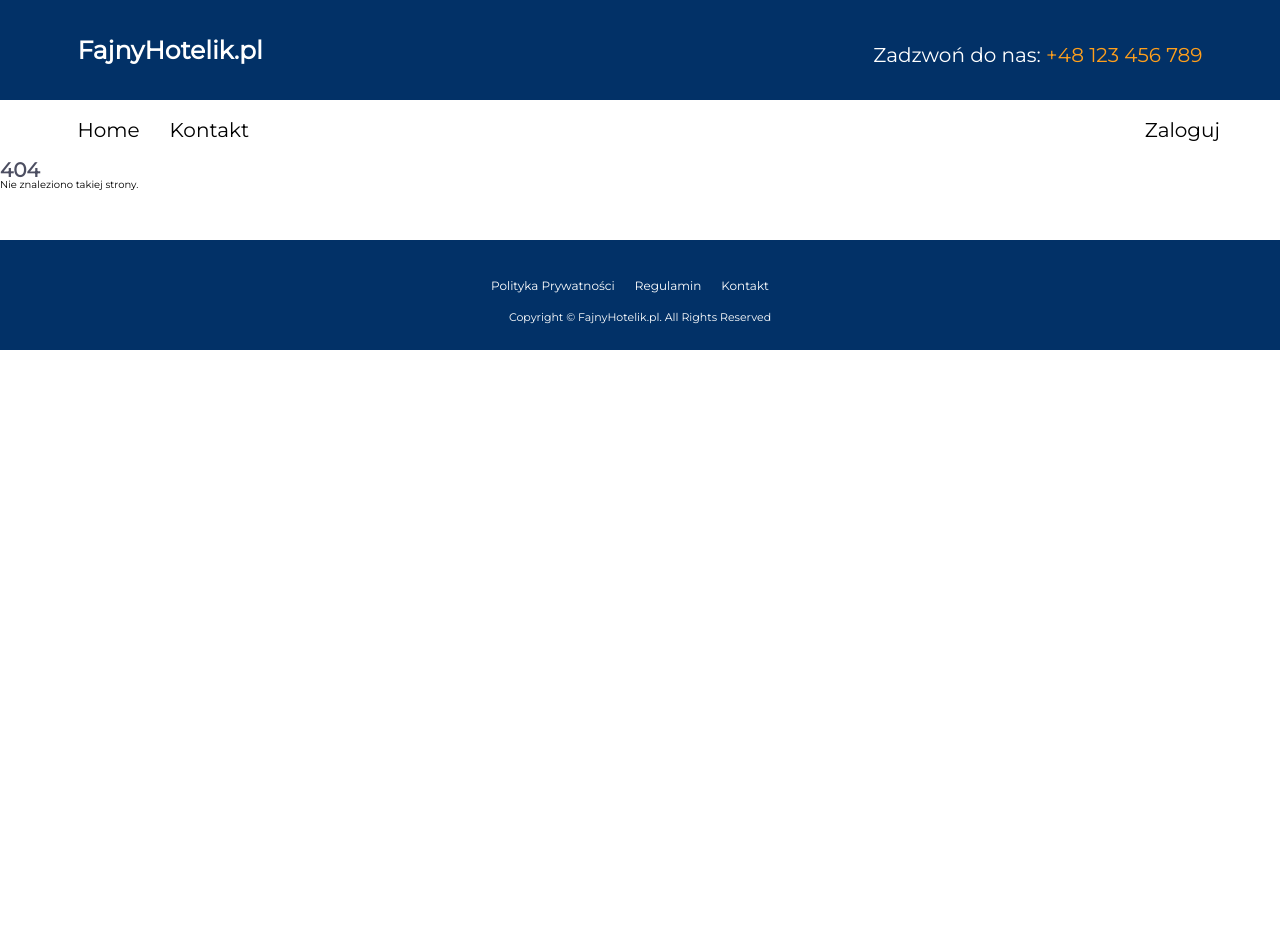
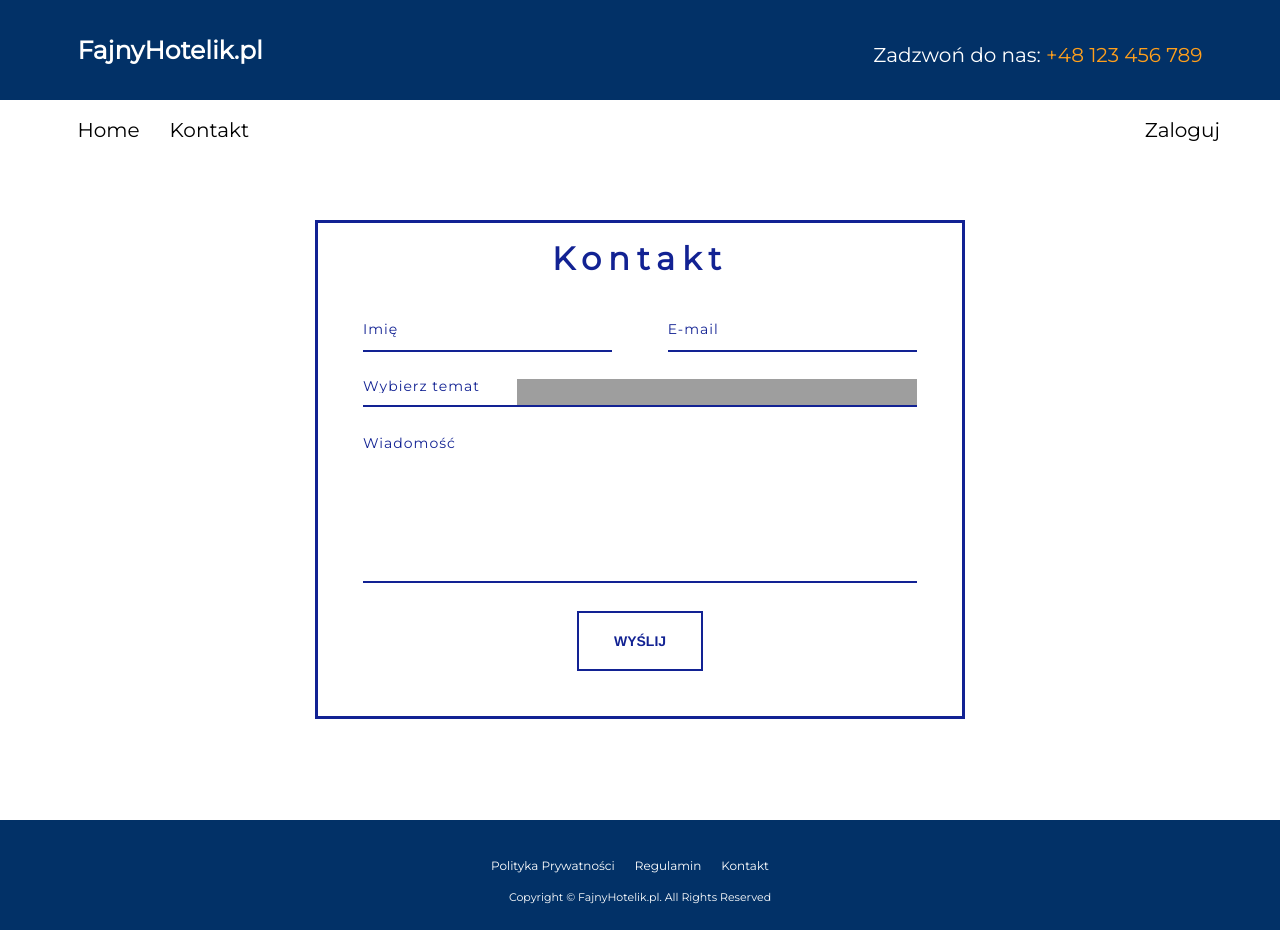
Before and after one commit to MrWhiteX/Hotels-App, a React (Create React App) app: page /kontakt in a window 1280 px wide. Before the commit this address had no page. Before the commit the page ends 800 px from the top, so only its background shows below. Built offline with nearby package versions, Linux system fonts and the light colour scheme; grey boxes are pictures that could not be loaded.

Commit message:
Create contact component

```diff
--- a/src/App.js
+++ b/src/App.js
@@ -19,6 +19,7 @@ import AuthenticatedRoute from "./hoc/AuthenticatedRoute";
 import AddHotel from "./pages/Profile/MyHotels/AddHotel/AddHotel";
 import EditHotel from "./pages/Profile/MyHotels/EditHotel/EditHotel";
 import Register from "./pages/Auth/Register/Register";
+import Contact from "./components/Contact/Contact";
 
 const Profile = lazy(() => import("./pages/Profile/Profile"));
 
@@ -58,6 +59,7 @@ function App() {
                 <AuthenticatedRoute path="/profil" component={Profile} />
                 <Route path="/hotele/:id" component={SingleHotel} />
                 <Route path="/wyszukaj/:term?" component={Search} />
+                <Route path="/kontakt" component={Contact} />
                 <Route path="/zaloguj" component={Login} />
                 <Route path="/zarejestruj" component={Register} />
                 <Route exact={true} path="/">
--- a/src/App.scss
+++ b/src/App.scss
@@ -12,6 +12,7 @@
 @import "./components//scss/login";
 @import "./components//scss/addhotel";
 @import "./components//scss/singlehotel";
+@import "./components//scss/contact";
 
 html {
   font-size: 10px;
--- /dev/null
+++ b/src/components/Contact/Contact.js
@@ -0,0 +1,64 @@
+import React from "react";
+
+const Contact = () => {
+  const handleSubmit = (e) => {
+    e.preventDefault();
+  };
+
+  return (
+    <div className="contact">
+      <div id="container">
+        <h2>Kontakt</h2>
+        <form onSubmit={handleSubmit}>
+          <div className="name">
+            <input
+              type="text"
+              placeholder="Imię"
+              name="name"
+              id="name_input"
+              required
+            />
+          </div>
+          <div className="email">
+            <input
+              type="email"
+              placeholder="E-mail"
+              name="email"
+              id="email_input"
+              required
+            />
+          </div>
+          <div className="subject">
+            <select
+              placeholder="subject line"
+              name="subject"
+              id="subject_input"
+              required
+            >
+              <option disabled hidden selected>
+                Wybierz temat
+              </option>
+              <option>Sprawy Ogólne</option>
+              <option>Sprawy Techniczne</option>
+            </select>
+          </div>
+          <div className="message">
+            <textarea
+              name="message"
+              placeholder="Wiadomość"
+              id="message_input"
+              cols="30"
+              rows="5"
+              required
+            ></textarea>
+          </div>
+          <div className="submit">
+            <input type="submit" value="Wyślij" id="form_button" />
+          </div>
+        </form>
+      </div>
+    </div>
+  );
+};
+
+export default Contact;
--- a/src/components/Footer/Footer.js
+++ b/src/components/Footer/Footer.js
@@ -1,4 +1,5 @@
 import React from "react";
+import { Link } from "react-router-dom";
 
 const Footer = () => {
   return (
@@ -7,7 +8,7 @@ const Footer = () => {
         <div className="footer__wrapper--info">
           <span>Polityka Prywatności</span>
           <span>Regulamin</span>
-          <span>Kontakt</span>
+          <Link to="/kontakt">Kontakt</Link>
         </div>
         <div className="footer__wrapper--copyright">
           <span>Copyright © FajnyHotelik.pl. All Rights Reserved</span>
--- a/src/components/Menu/Menu.js
+++ b/src/components/Menu/Menu.js
@@ -23,7 +23,7 @@ const Menu = () => {
           {auth ? <Link to="/profil">Mój profil</Link> : null}
 
           <li>
-            <a href="/#">Kontakt</a>
+            <Link to="/kontakt">Kontakt</Link>
           </li>
           <li className="login__class">
             {auth ? (
--- /dev/null
+++ b/src/components/scss/_contact.scss
@@ -0,0 +1,160 @@
+.contact {
+  padding: 10px;
+  margin-top: 50px;
+  height: 63vh;
+
+  @media (min-width: 768px) {
+    height: 70vh;
+  }
+}
+
+button {
+  overflow: visible;
+}
+
+button,
+select {
+  text-transform: none;
+}
+
+button,
+input,
+select,
+textarea {
+  color: #122293;
+  font: inherit;
+  margin: 0;
+}
+
+input {
+  line-height: normal;
+}
+
+textarea {
+  overflow: auto;
+}
+
+#container {
+  border: solid 3px #122293;
+  margin: 0 auto;
+  max-width: 650px;
+  max-height: 650px;
+  position: relative;
+  width: 100%;
+}
+
+form {
+  padding: 45px;
+}
+
+h2 {
+  color: #122293;
+  font-size: 32px;
+  font-weight: 700;
+  letter-spacing: 7px;
+  text-align: center;
+  margin-top: 20px;
+}
+
+.email {
+  float: right;
+  width: 45%;
+}
+
+input[type="text"],
+[type="email"],
+select,
+textarea {
+  background: none;
+  border: none;
+  border-bottom: solid 2px #122293;
+  color: #122293;
+  font-size: 1.2em;
+  font-weight: 400;
+  letter-spacing: 1px;
+  margin: 0em 0 1.875em 0;
+  padding: 0 0 0.875em 0;
+  width: 100%;
+  -webkit-box-sizing: border-box;
+  -moz-box-sizing: border-box;
+  -ms-box-sizing: border-box;
+  -o-box-sizing: border-box;
+  box-sizing: border-box;
+  -webkit-transition: all 0.3s;
+  -moz-transition: all 0.3s;
+  -ms-transition: all 0.3s;
+  -o-transition: all 0.3s;
+  transition: all 0.3s;
+  @media (min-width: 768px) {
+    font-size: 1.4em;
+  }
+}
+
+input[type="text"]:focus,
+[type="email"]:focus,
+textarea:focus {
+  outline: none;
+  padding: 0 0 0.875em 0;
+}
+
+.message {
+  float: none;
+}
+
+.name {
+  float: left;
+  width: 45%;
+}
+
+select {
+  background: url("http://web.missouri.edu/~blly4b/ISLT7360/FinalProject/FINAL/icon-ios7-arrow-down-32.png")
+    no-repeat right;
+  -webkit-appearance: none;
+}
+
+select::-ms-expand {
+  display: none;
+}
+
+.subject {
+  width: 100%;
+}
+
+textarea {
+  line-height: 150%;
+  height: 150px;
+  resize: none;
+  width: 100%;
+}
+
+::-webkit-input-placeholder {
+  color: #122293;
+}
+
+#form_button {
+  background: none;
+  border: solid 2px #122293;
+  color: #122293;
+  cursor: pointer;
+  display: inline-block;
+  font-family: Helvetica, Arial, sans-serif;
+  font-size: 14px;
+  font-weight: bold;
+  outline: none;
+  padding: 20px 35px;
+  text-transform: uppercase;
+  -webkit-transition: all 0.3s;
+  -moz-transition: all 0.3s;
+  -ms-transition: all 0.3s;
+  -o-transition: all 0.3s;
+  transition: all 0.3s;
+}
+
+.submit {
+  text-align: center;
+}
+
+#form_button:hover {
+  background: #122293;
+  color: #ffffff;
+}
--- a/src/components/scss/_footer.scss
+++ b/src/components/scss/_footer.scss
@@ -13,7 +13,10 @@
     padding-top: 4rem;
 
     &--info {
-      span {
+      span,
+      a {
+        text-decoration: none;
+        color: #fff;
         margin-right: 20px;
         font-size: 1.2rem;
       }
```
